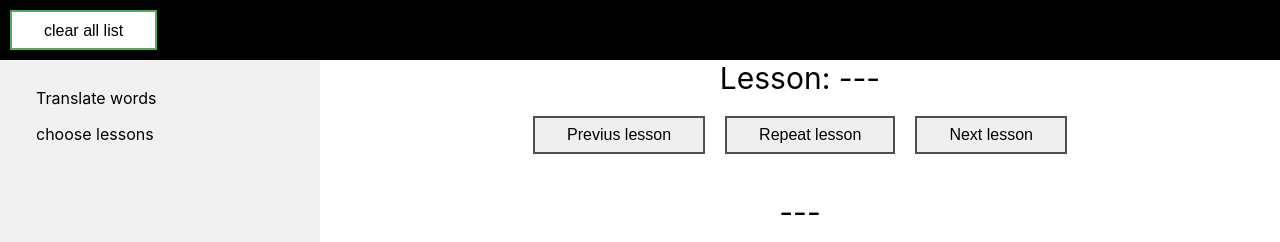
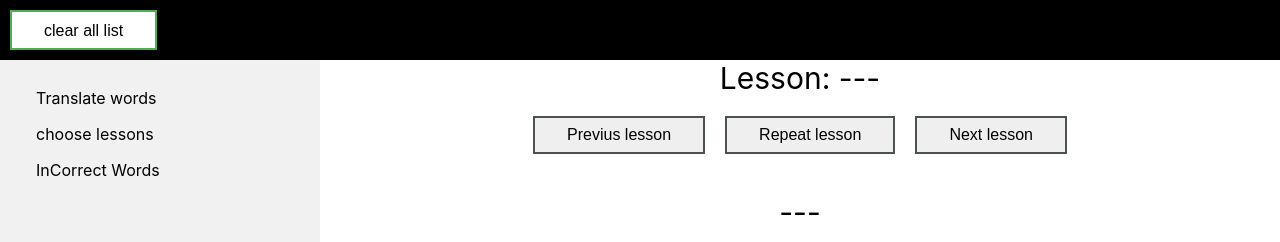
Before and after one commit to vladislav321/english_test_project, a React (Create React App) app: page /inCorrectWords/1 in a window 1280 px wide. Shown: the top 242 px of the page. Built offline with nearby package versions, Linux system fonts and the light colour scheme; no server answers.

Commit message:
add inCorrectWork in navLink

```diff
--- a/src/Components/NavBar/Navbar.jsx
+++ b/src/Components/NavBar/Navbar.jsx
@@ -19,13 +19,13 @@ const Navbar = () =>{
             </span>
           </NavLink>
         </div>
-        {/* <div className={s.item}>
+        <div className={s.item}>
           <NavLink to="/inCorrectWords/InCurrect" activeClassName={s.active}>
             <span>
                InCorrect Words
             </span>
           </NavLink>
-        </div> */}
+        </div>
     </nav>
     );
 }
```
